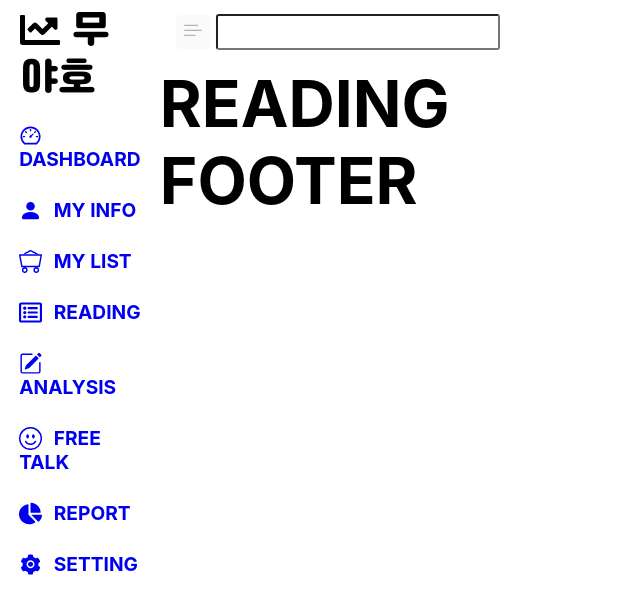
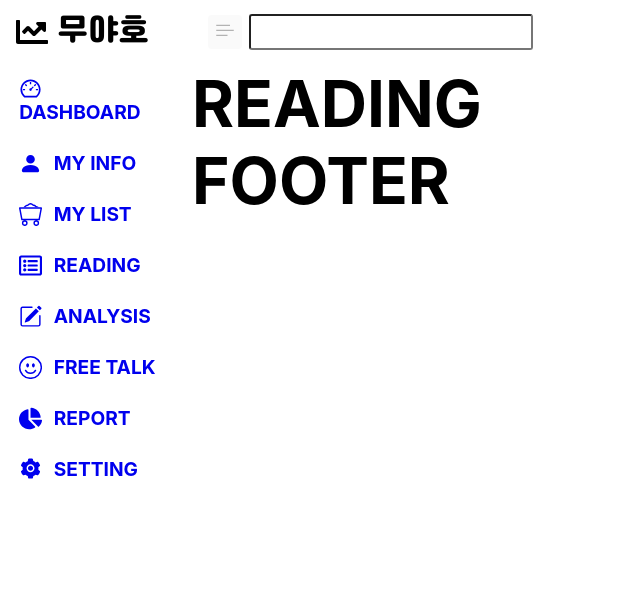
Before and after one commit to vnemftnsska2/muyaho, a React (Create React App) app: page /reading in a window 1280 px wide. Shown: the top 614 px of the page, without its empty margins (0-640 px from the left). Built offline with nearby package versions, Linux system fonts and the light colour scheme; no server answers.

Commit message:
Test Get Reading List

```diff
--- a/package.json
+++ b/package.json
@@ -13,6 +13,7 @@
 		"react-icons": "^4.3.1",
 		"react-router-dom": "6",
 		"react-scripts": "4.0.3",
+		"react-table": "^7.7.0",
 		"web-vitals": "^1.0.1"
 	},
 	"scripts": {
--- a/src/components/reading/reading.jsx
+++ b/src/components/reading/reading.jsx
@@ -1,6 +1,18 @@
-import React from 'react';
+import React, { useState, useEffect, } from 'react';
 
 const Reading = () => {
+    const [readingList, setReadingList] = useState([]);
+
+    useEffect(() => {
+        fetch('http://localhost:5000/reading', {
+            mode: 'no-cors',
+            headers: {
+                "Content-Type": "application/json",
+            },
+        })
+        .then(res => console.log(res));
+    }, [readingList]);
+
     return (
         <h1>READING</h1>
     );
--- a/src/layout/layout.module.css
+++ b/src/layout/layout.module.css
@@ -1,16 +1,16 @@
-@value commonGrey from '../common/color.css';
+@value realWhite, commonGrey from '../common/color.css';
 
 .layout {
-
   height: 100vh;
   display: flex;
+  background-color: realWhite;
 }
 
 .menu {
-  flex: 1 1 12%;
+  flex: 1 1 15%;
   border-right: 1px solid commonGrey;
 }
 
 .main {
-  flex: 1 1 88%;
+  flex: 1 1 85%;
 }
--- a/src/layout/navbar/navbar.module.css
+++ b/src/layout/navbar/navbar.module.css
@@ -14,12 +14,12 @@
 .title {
   margin: 0;
   max-height: 2.5em;
-  padding: 0.2em 0.5em;
+  padding: 0.39em 0.5em;
   color: commonRed;
   background-color: realWhite;
   border-bottom: .3px solid commonGrey;
   font-family: 'cafe24-ssuround';
-  font-size: 40px;
+  font-size: 2em;
 }
 
 .title .icon {
```
Also changed, not shown: 1 other file (tests, documents, lock files or other folders).
